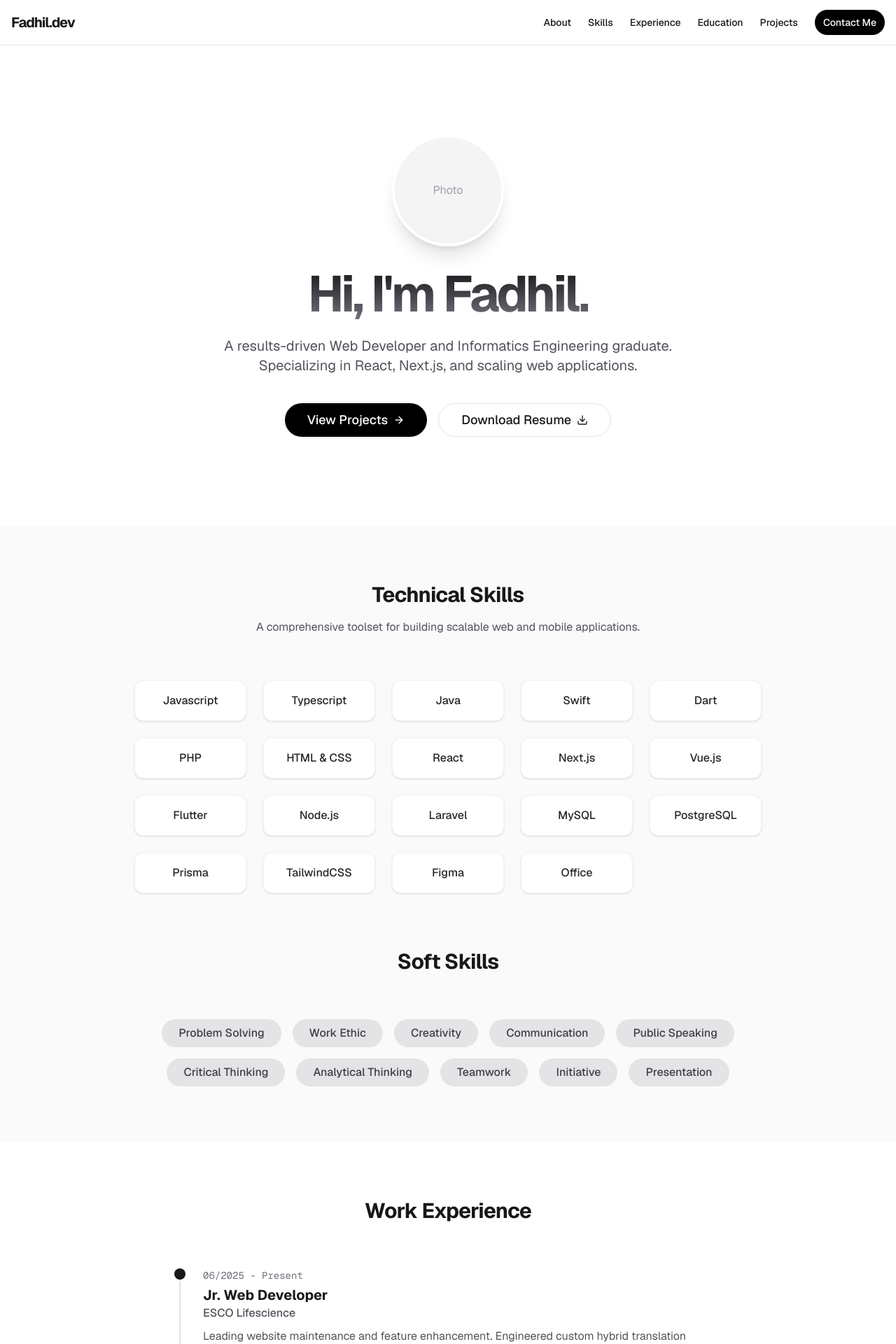
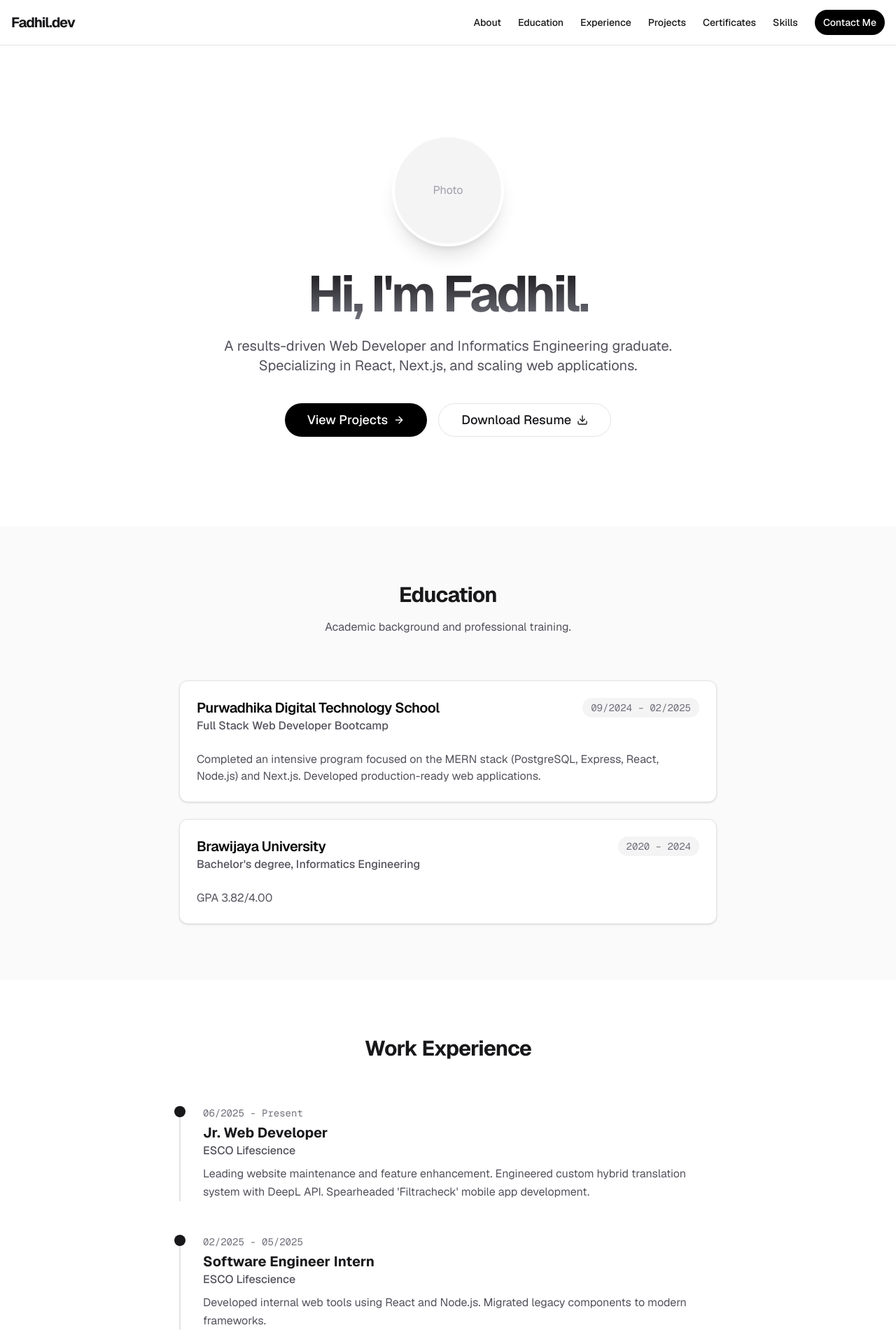
Before and after one commit to fadhil30/personal-portofolio-website-v2, a Next.js app: page / in a window 1280 px wide. Shown: the top 1920 px of the page at 70% size. Built offline with nearby package versions, Linux system fonts and the light colour scheme.

Commit message:
fix: corrected order

```diff
--- a/app/components/Hero.tsx
+++ b/app/components/Hero.tsx
@@ -28,7 +28,7 @@ export function Hero() {
           initial={{ y: 20, opacity: 0 }}
           animate={{ y: 0, opacity: 1 }}
           transition={{ delay: 0.2 }}
-          className="text-4xl sm:text-5xl md:text-7xl font-bold tracking-tighter mb-4 md:mb-6 bg-gradient-to-b from-zinc-900 to-zinc-500 bg-clip-text text-transparent dark:from-white dark:to-zinc-500"
+          className="text-4xl sm:text-5xl md:text-7xl font-bold tracking-tighter mb-4 md:mb-6 bg-linear-to-b from-zinc-900 to-zinc-500 bg-clip-text text-transparent dark:from-white dark:to-zinc-500"
         >
           Hi, I&apos;m Fadhil.
         </motion.h1>
--- a/app/components/Navbar.tsx
+++ b/app/components/Navbar.tsx
@@ -9,10 +9,11 @@ import { cn } from "@/app/lib/utils";
 
 const navItems = [
   { name: "About", href: "#about" },
+  { name: "Education", href: "#education" },
+  { name: "Experience", href: "#experience" },
+  { name: "Projects", href: "#projects" },
+  { name: "Certificates", href: "#certificates" },
   { name: "Skills", href: "#skills" },
-  { name: "Experience", href: "#experience" },
-  { name: "Education", href: "#education" },
-  { name: "Projects", href: "#projects" },
 ];
 
 export function Navbar() {
--- a/app/page.tsx
+++ b/app/page.tsx
@@ -12,11 +12,11 @@ export default function Home() {
     <main className="min-h-screen bg-white dark:bg-zinc-950 text-zinc-900 dark:text-zinc-50 font-sans selection:bg-zinc-900 selection:text-white dark:selection:bg-white dark:selection:text-zinc-900">
       <Navbar />
       <Hero />
+      <Education />
+      <Experience />
+      <Projects />
+      <Certificates />
       <Skills />
-      <Experience />
-      <Education />
-      <Certificates />
-      <Projects />
       <Footer />
     </main>
   );
```
